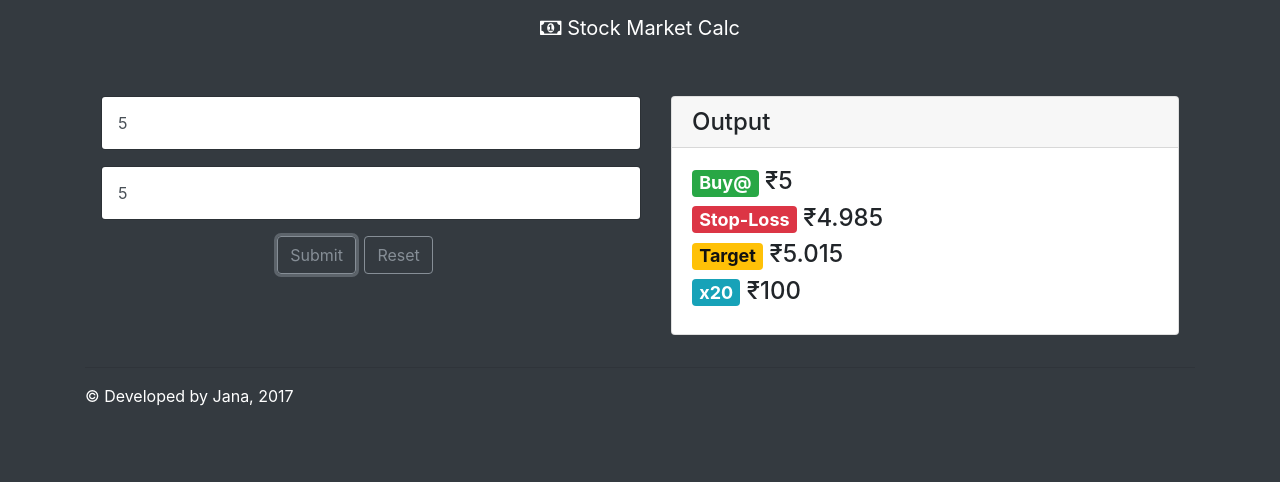
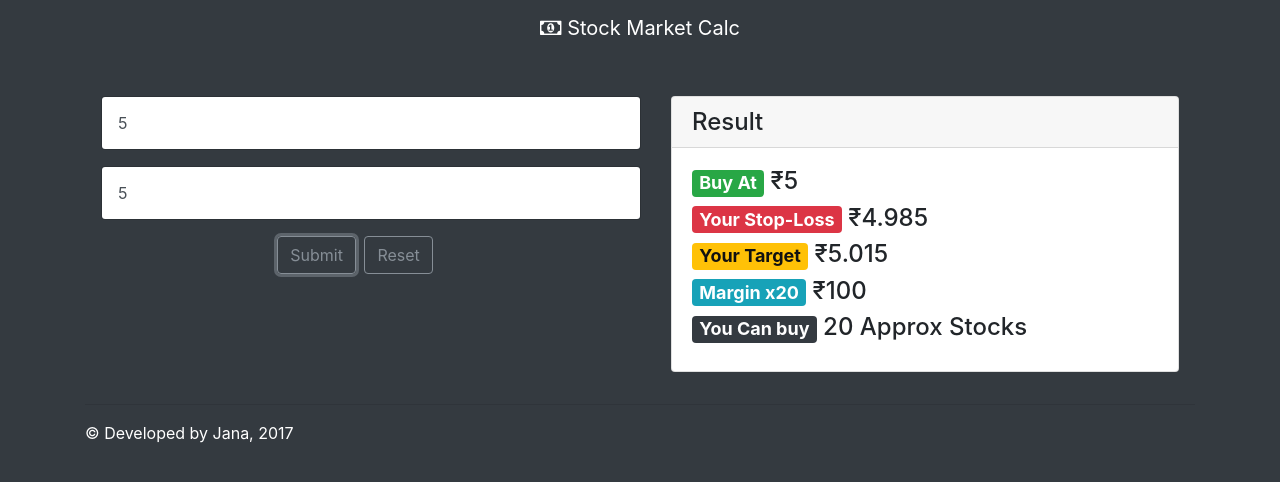
Before and after one commit to jana7418/stockmarket, a plain HTML site: page index.html in a window 1280 px wide. Both pictures are taken after typing "5", "5" into the empty fields and a click on the button "Submit". Drawn offline with nearby package versions, Linux system fonts and the light colour scheme.

Commit message:
Added Amt of Stocks can buy and Reset function

```diff
--- a/index.html
+++ b/index.html
@@ -29,19 +29,19 @@
           <input type="number" id="buyValue" class="form-control p-3 m-3" placeholder="Enter the Stock buy price ₹₹₹ here...">
           <input type="number" id="marginAmt" class="form-control p-3 m-3" placeholder="Enter Your Margin ₹₹₹ here...">
           <button type="button" class="btn btn-outline-secondary" onclick="stock()">Submit</button>
-          <button type="reset" class="btn btn-outline-secondary ml-1">Reset</button>
+          <button type="reset" class="btn btn-outline-secondary ml-1" onclick="fileClear()">Reset</button>
           <form>
         </div>
 
-        <div class="col-6">
-
+        <div class="col-6 mx-auto">
           <div class="card m-3">
-            <h4 class="card-header">Output</h4>
+            <h4 class="card-header">Result</h4>
             <div class="card-body">
-              <h4><span class="badge badge-success">Buy@</span> <span id=buyAt>...</span></h4>
-              <h4><span class="badge badge-danger">Stop-Loss</span> <span id=stopLoss>...</span></h4>
-              <h4><span class="badge badge-warning">Target</span> <span id=target>...</span></h4>
-              <h4><span class="badge badge-info">x20</span> <span id=multiplier>...</span></h4>
+              <h4><span class="badge badge-success">Buy At</span> <span id=buyAt>...</span></h4>
+              <h4><span class="badge badge-danger">Your Stop-Loss</span> <span id=stopLoss>...</span></h4>
+              <h4><span class="badge badge-warning">Your Target</span> <span id=target>...</span></h4>
+              <h4><span class="badge badge-info">Margin x20</span> <span id=multiplier>...</span></h4>
+              <h4><span class="badge badge-dark">You Can buy</span> <span id=canBuy>...</span></h4>
             </div>
           </div>
 
@@ -66,7 +66,17 @@ function stock(){
   document.getElementById('target').innerHTML = '&#8377;' + target;
   var multiplier = marginAmt*20;
   document.getElementById('multiplier').innerHTML = '&#8377;' + multiplier;
+  var canBuy = multiplier/buyValue;
+  document.getElementById('canBuy').innerHTML = parseInt(canBuy) + ' Approx Stocks' ;
 };
+
+function fileClear(){
+  document.getElementById('buyAt').innerHTML = '...';
+  document.getElementById('stopLoss').innerHTML = '...';
+  document.getElementById('target').innerHTML = '...';
+  document.getElementById('multiplier').innerHTML = '...';
+  document.getElementById('canBuy').innerHTML = '...';
+}
 
 </script>
   </body>
```
